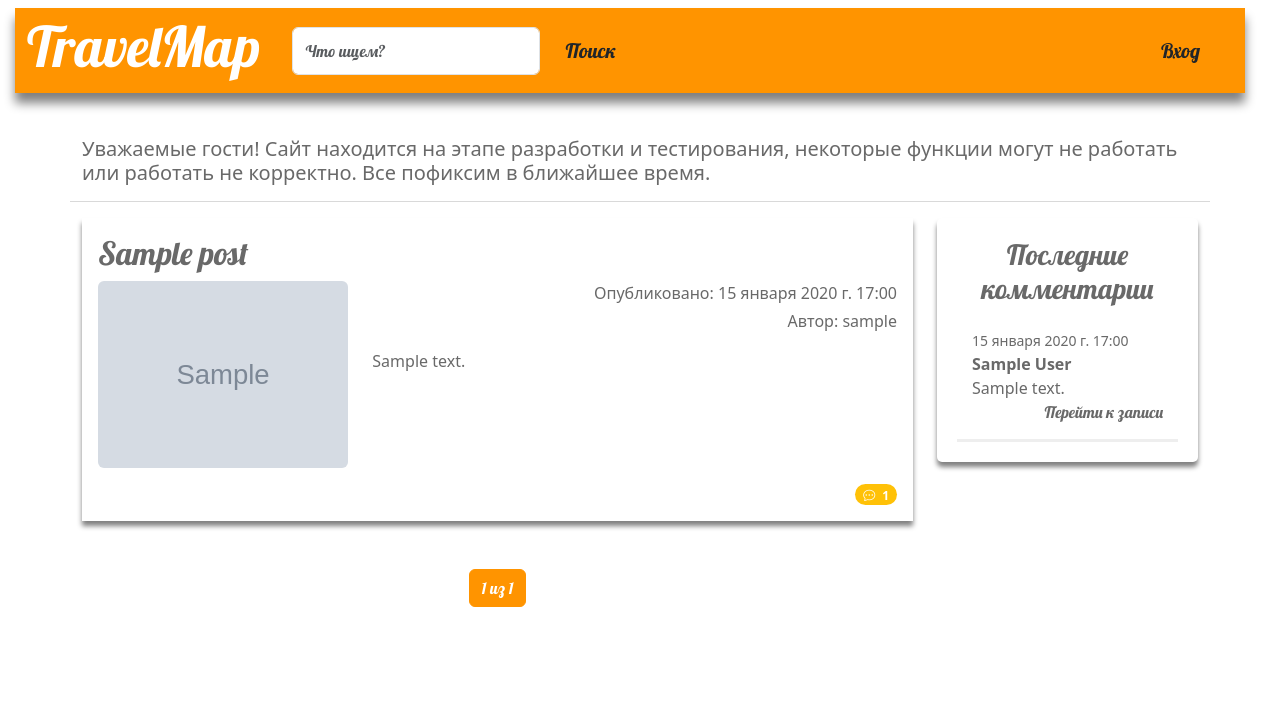
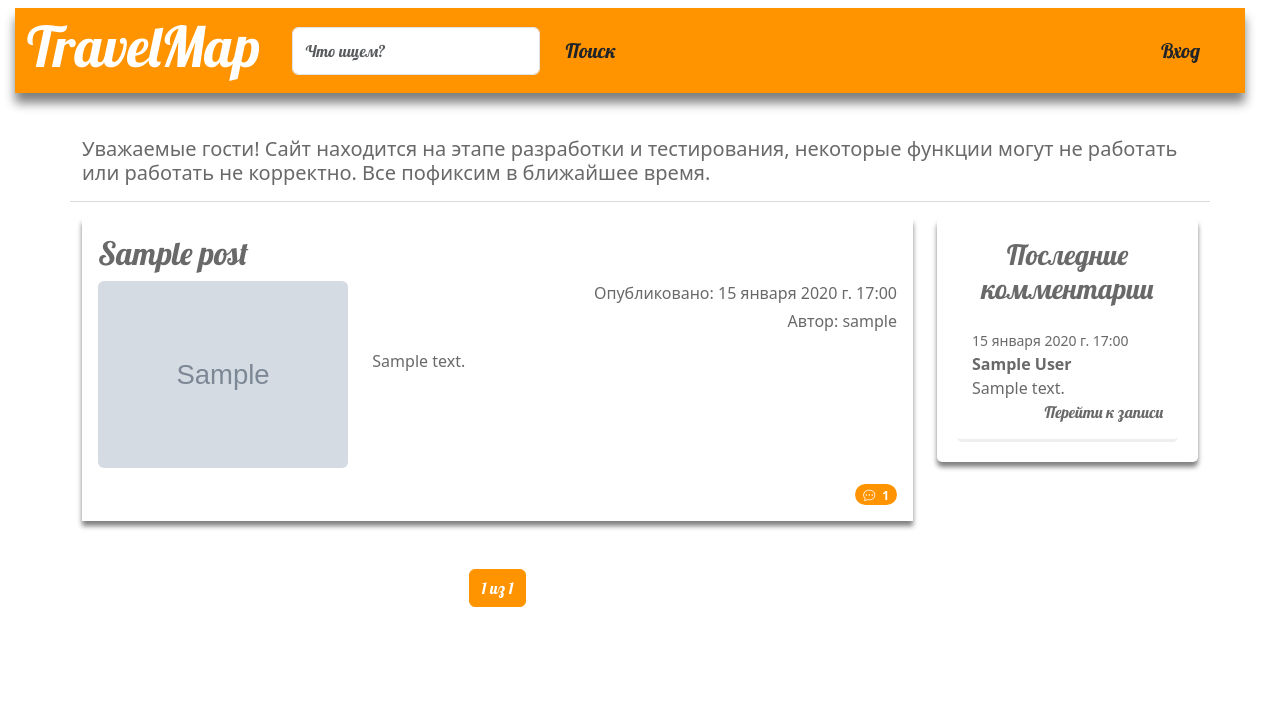
Before and after one commit to phk70/diplom_blog, a Django app: page / in a window 1280 px wide. Shown: the top 705 px of the page. Run offline with Django 5.2, Linux system fonts and the light colour scheme; tables that the repository leaves empty hold one stand-in row (values such as "Sample post"); grey boxes marked "Sample" are stand-in pictures.

Commit message:
мелкие правки стилей

```diff
--- a/blog/static/css/blog.css
+++ b/blog/static/css/blog.css
@@ -13,7 +13,7 @@ a {
 }
 
 h1 a {
-    color: #FCA205;
+    color: #ff9400;
     font-family: 'Lobster';
     text-decoration: none;
 }
@@ -92,6 +92,10 @@ h1, h2, h3, h4 {
 .post a {
     text-decoration: none;
     color: #000000;
+}
+
+.badge {
+    background-color: #ff9400;
 }
 
 .post-list-text {
@@ -230,7 +234,7 @@ h1, h2, h3, h4 {
 }
 
 .pagination .page-link:hover {
-    background-color: #ffab40;
+    background-color: #ff9400;
     border-color: #ff9400;
     color: white;
 }
@@ -273,13 +277,15 @@ h1, h2, h3, h4 {
     padding: 20px;
     border-radius: 5px;
     box-shadow: 0px 5px 5px gray;
-    position: sticky;
+    /* position: sticky; */
     top: 20px;
 }
 
 .comment-card {
     padding: 15px;
     border-bottom: 3px solid #eee;
+    overflow-x: hidden;
+    border-radius: 5px;
 }
 
 /* Стилизация страницы 403 и 404 */
--- a/blog/templates/blog/post_list.html
+++ b/blog/templates/blog/post_list.html
@@ -33,7 +33,7 @@
                     </div>
                     <div class="row">  {% comment %} иконка количества комментов {% endcomment %}
                         <div class="col-12 d-flex justify-content-end">
-                            <span class="badge bg-warning rounded-pill">
+                            <span class="badge rounded-pill">
                                 <i class="bi bi-chat-dots me-1"></i>
                                 {{ post.comments.count }}
                             </span>
@@ -64,7 +64,7 @@
             });
     }
     // Интервал обновления
-    setInterval(updateComments, 555000);
+    setInterval(updateComments, 5000);
 
     // Первоначальная загрузка комментов
     updateComments();
--- a/blog/views.py
+++ b/blog/views.py
@@ -24,9 +24,9 @@ class PostListView(ListView):
 
 
 def get_latest_comments(request):
-    """Отображение 5 последних комментариев"""
+    """Отображение 10 последних комментариев"""
 
-    latest_comments = Comment.objects.all().order_by('-created_date')[:5]
+    latest_comments = Comment.objects.all().order_by('-created_date')[:10]
     html = render_to_string('blog/latest_comments.html', {'latest_comments': latest_comments})
     return HttpResponse(html)
 
```
